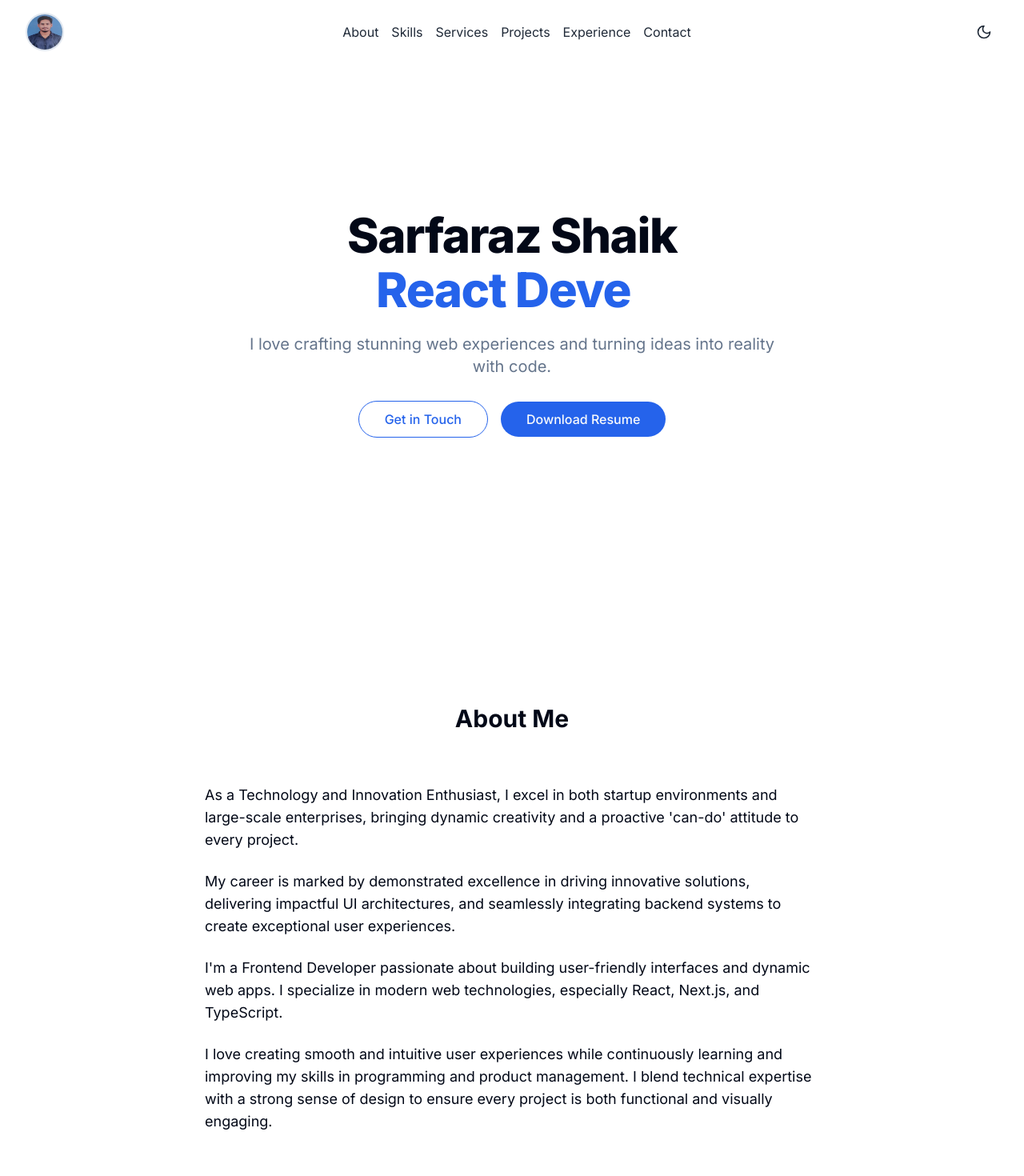
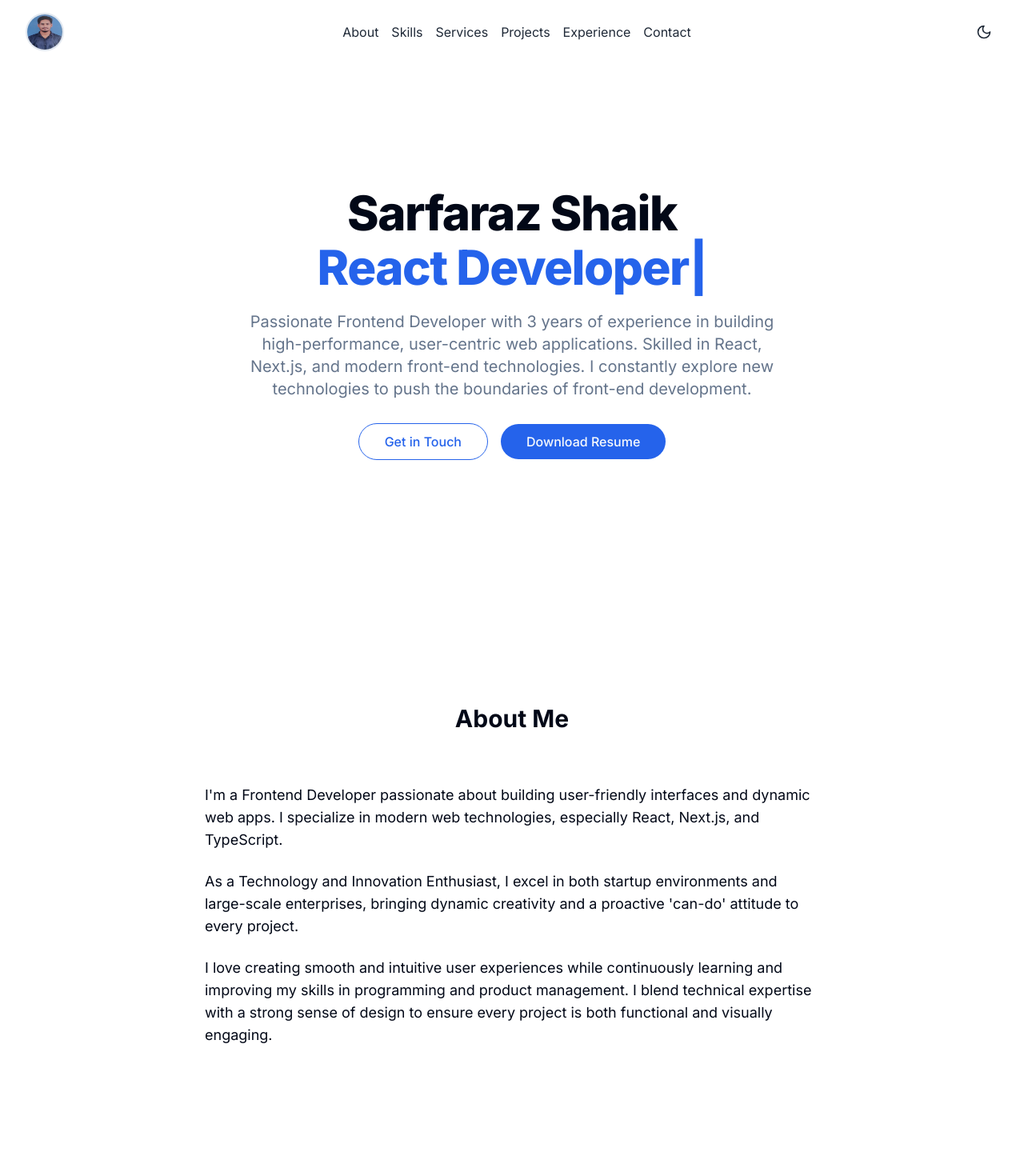
Before and after one commit to ShaikSarfaraz/portfolio, a Next.js app in the folder portfolio/: page / in a window 1280 px wide. Shown: the top 1470 px of the page at 80% size. Built offline with nearby package versions, Linux system fonts and the light colour scheme.

Commit message:
Status update

```diff
--- a/portfolio/src/app/components/About.tsx
+++ b/portfolio/src/app/components/About.tsx
@@ -36,15 +36,11 @@ const About = () => {
           </motion.h2>
           <motion.div variants={itemVariants} className="max-w-3xl mx-auto space-y-6 text-lg">
             <p>
+              I'm a Frontend Developer passionate about building user-friendly interfaces and dynamic web apps. I specialize in modern web technologies, especially React, Next.js, and TypeScript.
+            </p>
+            <p>
               As a Technology and Innovation Enthusiast, I excel in both startup environments and large-scale
               enterprises, bringing dynamic creativity and a proactive &apos;can-do&apos; attitude to every project.
-            </p>
-            <p>
-              My career is marked by demonstrated excellence in driving innovative solutions, delivering impactful UI
-              architectures, and seamlessly integrating backend systems to create exceptional user experiences.
-            </p>
-            <p>
-              I'm a Frontend Developer passionate about building user-friendly interfaces and dynamic web apps. I specialize in modern web technologies, especially React, Next.js, and TypeScript.
             </p>
             <p>
               I love creating smooth and intuitive user experiences while continuously learning and improving my skills in programming and product management. I blend technical expertise with a strong sense of design to ensure every project is both functional and visually engaging.
--- a/portfolio/src/app/components/Header.tsx
+++ b/portfolio/src/app/components/Header.tsx
@@ -87,7 +87,6 @@ const Header = () => {
             </div>
           </ScrollLink>
 
-          {/* Desktop Menu */}
           <div className="hidden md:flex items-center space-x-4">
             <ScrollLink href="#about">About</ScrollLink>
             <ScrollLink href="#skills">Skills</ScrollLink>
@@ -97,7 +96,6 @@ const Header = () => {
             <ScrollLink href="#contact">Contact</ScrollLink>
           </div>
 
-          {/* Theme Toggle and Mobile Menu Button */}
           <div className="flex items-center space-x-2">
             <button
               onClick={toggleTheme}
--- a/portfolio/src/app/components/Hero.tsx
+++ b/portfolio/src/app/components/Hero.tsx
@@ -26,68 +26,6 @@ const ScrollLink = ({ href, children }: { href: string; children: React.ReactNod
 
 const Hero = () => {
   return (
-    // <section id="hero" className="min-h-screen flex items-center section-padding">
-    // {/* // <section id="hero" className="pt-24 pb-12"> */}
-    //   {/* <div className="container mx-auto px-4 sm:px-6 lg:px-8">
-    //     <div className="flex flex-col md:flex-row items-center">
-    //       <div className="md:w-1/2 text-center md:text-left mb-8 md:mb-0"> */}
-    //       <div className="container mx-auto container-padding">
-    //         <motion.div
-    //           initial={{ opacity: 0, y: 20 }}
-    //           animate={{ opacity: 1, y: 0 }}
-    //           transition={{ duration: 0.5 }}
-    //           className="text-center"
-    //         >
-    //           <h1 className="text-4xl font-extrabold tracking-tight sm:text-5xl md:text-6xl mb-6">
-    //             <span className="block">Sarfaraz Shaik</span>
-    //             <span className="block text-primary mt-2">
-    //               <TypeAnimation
-    //                 sequence={["FrontEnd Developer", 2000, "React Developer", 2000, "UI Developer", 2000]}
-    //                 wrapper="span"
-    //                 speed={50}
-    //                 repeat={Number.POSITIVE_INFINITY}
-    //               />
-    //             </span>
-    //           </h1>
-    //           <p className="mt-6 max-w-2xl mx-auto text-xl text-muted-foreground">
-    //             I love crafting stunning web experiences and turning ideas into reality with code.
-    //           </p>
-    //           {/* <h4 className="text-4xl md:text-5xl font-bold mb-4">
-    //           Hi, I'm <span className="text-blue-500">Sarfaraz</span>. I love crafting stunning web experiences and turning ideas into reality with code.</h4> */}
-    //           {/* <p className="text-xl mb-6 text-teal">Frontend Developer</p> */}
-    //           {/* <p className="mb-8 text-sand">Guntur, Andhra Pradesh, India</p> */}
-    //           {/* <div className='p-3 w-fit'> */}
-    //           <motion.div
-    //             className="mt-10"
-    //             initial={{ opacity: 0 }}
-    //             animate={{ opacity: 1 }}
-    //             transition={{ delay: 0.5, duration: 0.5 }}
-    //           >
-    //             <div>
-    //               <ScrollLink href="#contact">Get in Touch</ScrollLink>
-    //               <a
-    //                 href="/Sarfaraz-Shaik-Frontend-Developer.pdf"
-    //                 download
-    //                 className="ml-4 px-8 py-3 bg-primary text-base font-medium rounded-full text-primary-foreground hover:bg-primary hover:opacity-70 transition-colors duration-300">
-    //                 Download Resume
-    //               </a>
-    //             </div>
-    //             {/* </div> */}
-    //           </motion.div>
-    //         </motion.div>
-    //       {/* </div> */}
-    //       {/* <div className="md:w-1/2 flex justify-center">
-    //         <Image
-    //           src="/SarfarazProfile.png?height=400&width=400"
-    //           alt="Sarfaraz Shaik"
-    //           width={400}
-    //           height={400}
-    //           className="rounded-full shadow-lg border-4 border-teal"
-    //         />
-    //       </div> */}
-    //     {/* </div> */}
-    //   </div>
-    // </section>
     <section id="hero" className="min-h-screen flex items-center section-padding">
       <div className="container mx-auto container-padding">
         <motion.div
@@ -108,7 +46,9 @@ const Hero = () => {
             </span>
           </h1>
           <p className="mt-6 max-w-2xl mx-auto text-xl text-muted-foreground">
-            I love crafting stunning web experiences and turning ideas into reality with code.
+          Passionate Frontend Developer with 3 years of experience in building high-performance, user-centric web applications.
+          Skilled in React, Next.js, and modern front-end technologies. I constantly explore new technologies to push the boundaries
+          of front-end development.
           </p>
           <motion.div
             className="mt-10"
@@ -116,21 +56,13 @@ const Hero = () => {
             animate={{ opacity: 1 }}
             transition={{ delay: 0.5, duration: 0.5 }}
           >
-            {/* <a
-              href="#contact"
-              className="hidden md:inline px-8 py-3 border border-primary text-base font-medium rounded-full text-primary hover:bg-primary hover:text-primary-foreground transition-colors duration-300"
-            >
-              Get in Touch
-            </a> */}
             <ScrollLink href="#contact">Get in Touch</ScrollLink>
-
             <a
               href="/Sarfaraz-Shaik-Frontend-Developer.pdf"
               download
               className="ml-4 px-8 py-3 bg-primary text-base font-medium rounded-full text-primary-foreground hover:bg-primary hover:opacity-70 transition-colors duration-300">
               Download Resume
             </a>
-
           </motion.div>
         </motion.div>
       </div>
--- a/portfolio/src/app/components/Skills.tsx
+++ b/portfolio/src/app/components/Skills.tsx
@@ -38,13 +38,12 @@ const Skills = () => {
       ],
     },
     // {
-    //   category: "AI/ML Integration",
+    //   category: "UI Design",
     //   items: [
-    //     { name: "TensorFlow", level: 80 },
-    //     { name: "PyTorch", level: 75 },
-    //     { name: "NLP", level: 85 },
-    //     { name: "LLMs", level: 80 },
-    //     { name: "Data Analysis", level: 90 },
+    //     { name: "Photoshop", level: 90 },
+    //     { name: "Figma", level: 80 },
+    //     { name: "Sketch", level: 80 },
+    //     { name: "Webflow", level: 75 },
     //   ],
     // },
     // {
@@ -96,7 +95,7 @@ const Skills = () => {
           ))}
         </div>
       </div>
-      <SkillsAnima />
+      {/* <SkillsAnima /> */}
     </section>
   )
 }
```
